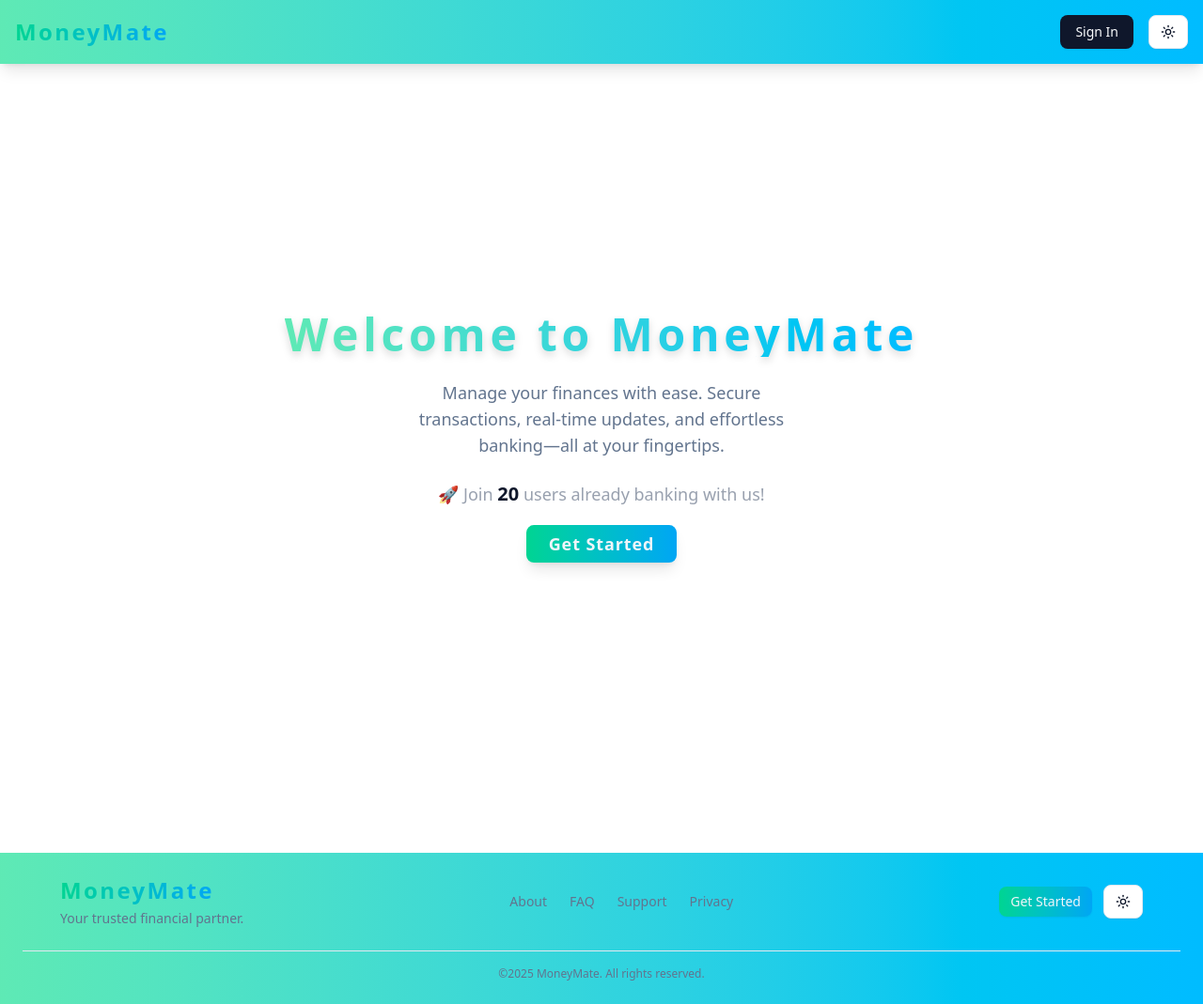
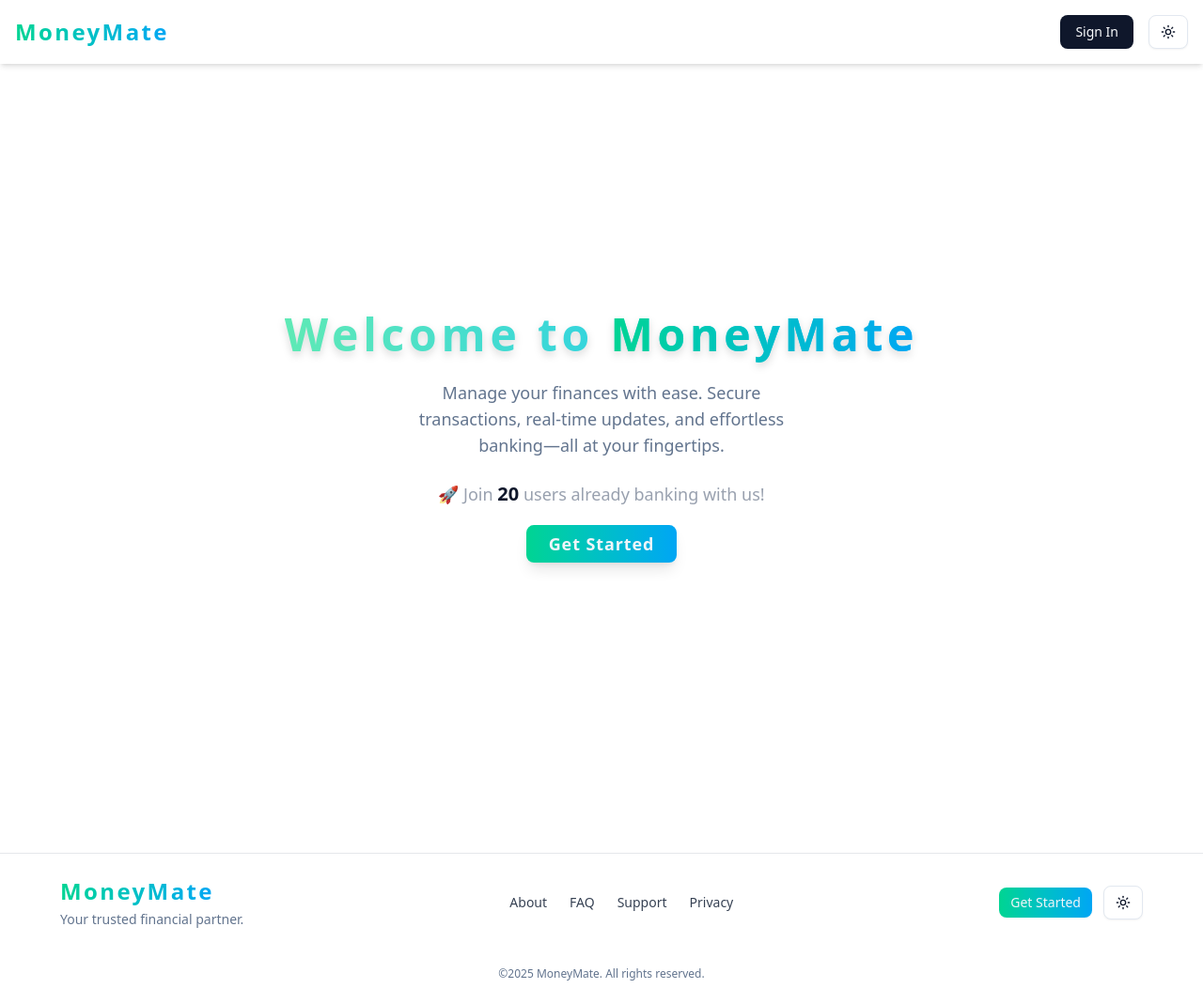
Before and after one commit to RevanToma/extras, a Next.js app in the folder banksajt/banksajt-frontend/: page / in a window 1280 px wide. Shown: the whole page at 94% size. Built offline with nearby package versions, Linux system fonts and the light colour scheme; no server answers.

Commit message:
added not found page and fixed styling for nav and footer

```diff
--- /dev/null
+++ b/banksajt/banksajt-frontend/app/not-found.tsx
@@ -0,0 +1,26 @@
+import React from 'react';
+import Logo from '../components/logo';
+import Link from 'next/link';
+
+const NotFoundPage = () => {
+  return (
+    <div className='flex flex-col items-center justify-center min-h-screen gap-4'>
+      <Logo className='text-5xl' />
+      <div className='flex flex-col gap-2 items-center p-6 w-1/3 rounded-lg shadow-md '>
+        <h1 className='text-3xl font-bold mb-4'>Page Not Found</h1>
+        <p className='text-destructive'>Could not find requested page</p>
+        <Link
+          href='/'
+          className='px-5 py-2 rounded-lg text-white bg-gradient-to-r
+           from-emerald-400 to-sky-500
+           hover:from-emerald-500
+           hover:to-sky-600 transition duration-300 shadow-md text-md font-medium'
+        >
+          Back to Home
+        </Link>
+      </div>
+    </div>
+  );
+};
+
+export default NotFoundPage;
--- a/banksajt/banksajt-frontend/components/footer.tsx
+++ b/banksajt/banksajt-frontend/components/footer.tsx
@@ -1,4 +1,4 @@
-"use client"
+'use client';
 import Link from 'next/link';
 import { Button } from '@/components/ui/button';
 import { ModeToggle } from './mode-toggle';
@@ -7,36 +7,50 @@ import { cn } from '@/lib/utils';
 import Logo from './logo';
 
 const Footer = () => {
-    const { theme } = useTheme()
+  const { theme } = useTheme();
+
   return (
     <footer
-
       className={cn(
-                "w-full p-6 text-center transition-all duration-300 my-10",
-                theme === "dark"
-                    ? "bg-gradient-to-r from-gray-800 to-gray-900 text-gray-300"
-                    : "bg-gradient-to-r from-emerald-300 to-sky-400 text-white"
+        'w-full p-6 text-center transition-all duration-300 my-10',
+        theme === 'dark'
+          ? 'bg-gradient-to-r from-gray-800 to-gray-900 text-gray-300'
+          : 'bg-white text-gray-700 border-t border-gray-200'
       )}
     >
-            <div className='max-w-6xl mx-auto flex flex-col sm:flex-col md:flex-row lg:flex-row items-center justify-between text-muted-foreground gap-4'>
+      <div className='max-w-6xl mx-auto flex flex-col sm:flex-col md:flex-row lg:flex-row items-center justify-between gap-4'>
         <div className='text-center md:text-left'>
           <Logo />
-                    <p className='text-sm mt-1'>Your trusted financial partner.</p>
+          <p className='text-sm mt-1 text-muted-foreground'>
+            Your trusted financial partner.
+          </p>
         </div>
         <div className='flex gap-6 text-sm'>
-                    <Link href='/about' className='hover:text-primary transition'>About</Link>
-                    <Link href='/faq' className='hover:text-primary transition'>FAQ</Link>
-                    <Link href='/support' className='hover:text-primary transition'>Support</Link>
-                    <Link href='/privacy' className='hover:text-primary transition'>Privacy</Link>
+          <Link href='/about' className='hover:text-primary transition'>
+            About
+          </Link>
+          <Link href='/faq' className='hover:text-primary transition'>
+            FAQ
+          </Link>
+          <Link href='/support' className='hover:text-primary transition'>
+            Support
+          </Link>
+          <Link href='/privacy' className='hover:text-primary transition'>
+            Privacy
+          </Link>
         </div>
         <div className='flex flex-col sm:flex-col md:flex-row lg:flex-row gap-3 items-center'>
-                    <Button asChild size='sm' className='text-secondary bg-gradient-to-r from-emerald-400 to-sky-500 hover:from-emerald-500 hover:to-sky-800'>
+          <Button
+            asChild
+            size='sm'
+            className='text-secondary bg-gradient-to-r from-emerald-400 to-sky-500 hover:from-emerald-500 hover:to-sky-800'
+          >
             <Link href='/sign-up'>Get Started</Link>
           </Button>
           <ModeToggle />
         </div>
       </div>
-            <div className='text-center text-xs text-muted-foreground mt-6 border-t border-border pt-4'>
+      <div className='text-center text-xs text-muted-foreground mt-6 pt-4'>
         ©2025 MoneyMate. All rights reserved.
       </div>
     </footer>
--- a/banksajt/banksajt-frontend/components/landing-page.tsx
+++ b/banksajt/banksajt-frontend/components/landing-page.tsx
@@ -4,6 +4,7 @@ import { Button } from '@/components/ui/button';
 import Link from 'next/link';
 import { motion } from 'framer-motion';
 import useCountUp from '@/hooks/useCountUp';
+import Logo from './logo';
 
 const LandingPage = ({ totalUsers }: { totalUsers: number }) => {
   const animatedUserCount = useCountUp(totalUsers);
@@ -19,7 +20,7 @@ const LandingPage = ({ totalUsers }: { totalUsers: number }) => {
         animate={{ opacity: 1, y: 0 }}
         transition={{ duration: 1 }}
       >
-        Welcome to MoneyMate
+        Welcome to <Logo className='text-5xl ' />
       </motion.h1>
 
       <motion.p
--- a/banksajt/banksajt-frontend/components/logo.tsx
+++ b/banksajt/banksajt-frontend/components/logo.tsx
@@ -1,23 +1,23 @@
-"use client"
-import { cn } from "@/lib/utils";
-import { useTheme } from "next-themes";
-import Link from "next/link";
+'use client';
+import { cn } from '@/lib/utils';
+import { useTheme } from 'next-themes';
+import Link from 'next/link';
 
-
-
-const Logo = () => {
+const Logo = ({ className }: { className?: string }) => {
   const { theme } = useTheme(),
-        logo = theme === 'light' ? ' bg-gradient-to-r from-gray-900 to-gray-700 bg-clip-text text-transparent drop-shadow-lg' : 'bg-gradient-to-r from-emerald-400 to-sky-500 bg-clip-text text-transparent';
-
+    logo =
+      theme === 'light'
+        ? ' bg-gradient-to-r from-gray-900 to-gray-700 bg-clip-text text-transparent'
+        : 'bg-gradient-to-r from-emerald-400 to-sky-500 bg-clip-text text-transparent';
 
   return (
     <Link
       href='/'
-            className={cn('text-2xl font-bold tracking-widest ', logo)}
+      className={cn('text-2xl font-bold tracking-widest', logo, className)}
     >
       MoneyMate
     </Link>
-    )
-}
+  );
+};
 
-export default Logo
+export default Logo;
--- a/banksajt/banksajt-frontend/components/styled-navbar.tsx
+++ b/banksajt/banksajt-frontend/components/styled-navbar.tsx
@@ -1,28 +1,25 @@
-"use client"
-
-import { cn } from "@/lib/utils"
-import { useTheme } from "next-themes"
-
-
+'use client';
+import { cn } from '@/lib/utils';
+import { useTheme } from 'next-themes';
 
 const StyledNavBar = ({ children }: { children: React.ReactNode }) => {
-    const { theme } = useTheme()
+  const { theme } = useTheme();
 
-    const currentTheme = theme === "dark"
-        ? "bg-gradient-to-r from-gray-800 to-gray-900 text-gray-300"
-        : "bg-gradient-to-r from-emerald-300 to-sky-400 text-white"
+  const currentTheme =
+    theme === 'dark'
+      ? 'bg-gradient-to-r from-gray-800 to-gray-900 text-gray-300'
+      : 'bg-white text-gray-900 shadow-md';
 
+  return (
+    <nav
+      className={cn(
+        'p-4 flex justify-between items-center transition-all duration-300',
+        currentTheme
+      )}
+    >
+      {children}
+    </nav>
+  );
+};
 
-    return (
-
-        <nav className={cn('p-4 shadow-lg flex justify-between items-center', currentTheme)}>
-            {children}
-        </nav>
-    )
-
-
-
-
-}
-
-export default StyledNavBar
+export default StyledNavBar;
```
Lines whose indentation alone changed are shown as unchanged.
